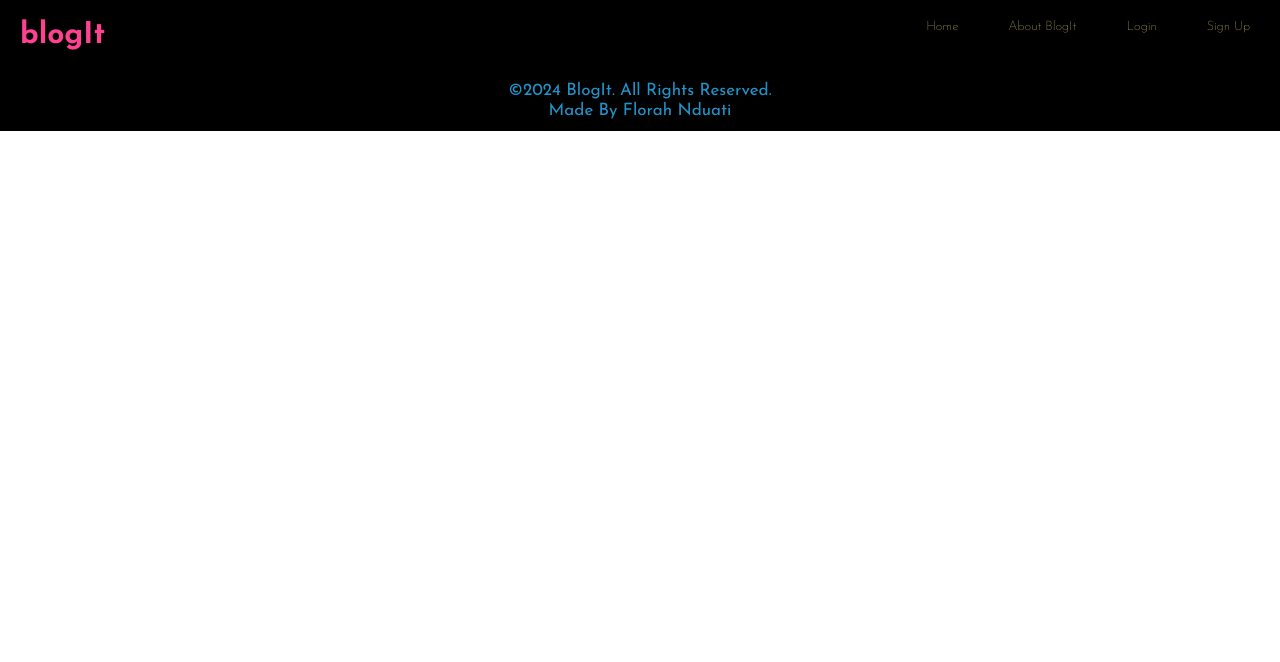
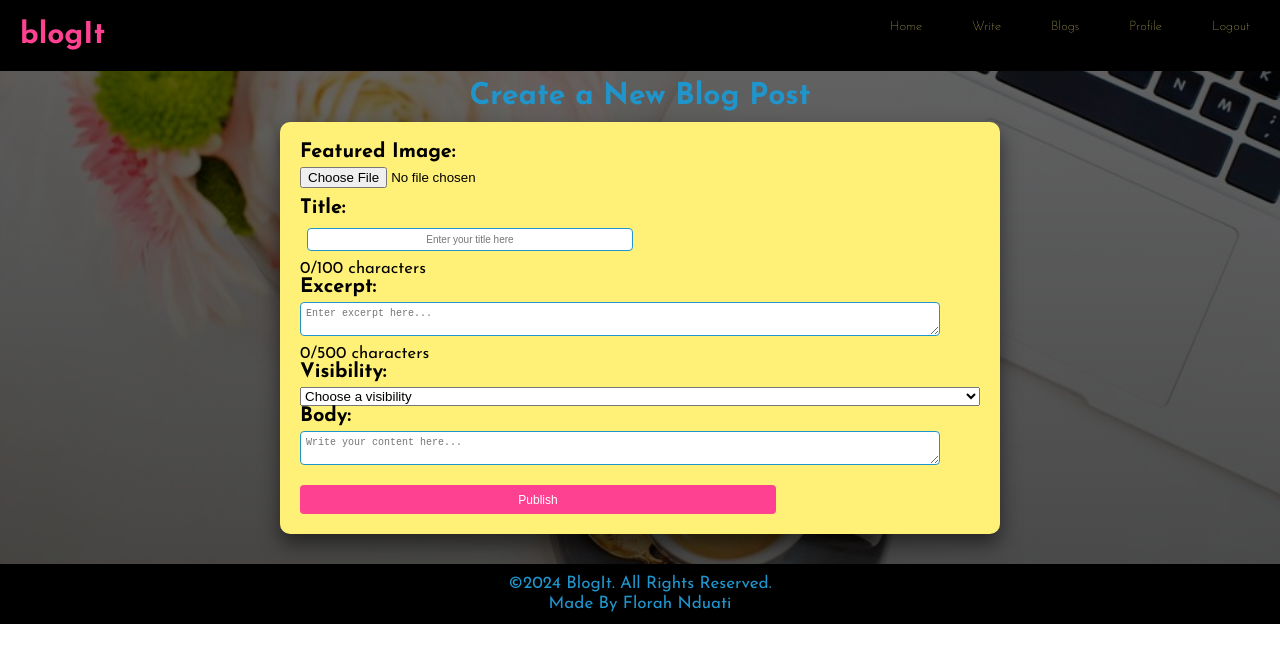
Before and after one commit to florah-nduati/blogIt, a React (Vite) app in the folder client/: page /write in a window 1280 px wide. Shown: the top 662 px of the page. Built offline with nearby package versions, Linux system fonts and the light colour scheme; sample sign-in values are in the browser's storage.

Commit message:
implement get a single blog functionality

```diff
--- a/client/src/App.jsx
+++ b/client/src/App.jsx
@@ -1,12 +1,17 @@
 import "./App.css";
 import { QueryClient, QueryClientProvider } from "react-query";
 import { BrowserRouter, Routes, Route } from "react-router-dom";
+import Protected from "./components/Protected/protected";
 import Header from "./components/Header/header";
 import Home from "./pages/home/home";
 import About from "./pages/about/about";
 import Login from "./pages/login/login";
 import SignUp from "./pages/sign up/sign up";
 import Footer from "./components/Footer/footer";
+import Write from "./pages/write/write";
+import FullBlog from "./pages/fullBlog/fullBlog";
+import Library from "./pages/library/library";
+
 
 const client = new QueryClient();
 
@@ -17,9 +22,41 @@ function App() {
         <Header />
         <Routes>
           <Route path="/" element={<Home />} />
-          <Route path="/About" element={<About />} />
           <Route path="/login" element={<Login />} />
           <Route path="/sign up" element={<SignUp />} />
+          <Route
+             path="/About"
+             element={
+             <Protected>
+               <About/>
+             </Protected>
+             }
+          />
+
+          <Route
+             path="/write"
+             element={
+             <Protected>
+                <Write/>
+             </Protected>
+             }
+          />
+          <Route
+             path="/blog/:id"
+             element={
+             <Protected>
+                <FullBlog/>
+             </Protected>
+             }
+          />
+          <Route
+             path="/blog/:id"
+             element={
+             <Protected>
+                <Library/>
+             </Protected>
+             }
+          />
         </Routes>
         <Footer />
       </BrowserRouter>
--- a/client/src/components/Header/header.jsx
+++ b/client/src/components/Header/header.jsx
@@ -1,36 +1,51 @@
 import React from "react";
+import { useNavigate } from "react-router-dom";
 import "./header.css";
 
 function Header() {
+  const navigate = useNavigate();
+
+  const isAuthenticated = localStorage.getItem("isAuthenticated");
+
+  const handleLogout = () => {
+    localStorage.removeItem("isAuthenticated");
+    // Add any other cleanup you need to do
+    navigate("/login"); // Redirect to login after logout
+  };
+
   return (
     <div className="header-navigation">
       <h1 className="logo-text">blogIt</h1>
       <nav>
         <ol className="navigation-list">
           <li className="navigation-item">
-            {" "}
-            <a href="/" className="navigation-link">
-              home
-            </a>
+            <a href="/" className="navigation-link">home</a>
+          </li>
+          {isAuthenticated ? (
+            <>
+              <li className="navigation-item">
+                <a href="/write" className="navigation-link">Write</a>
               </li>
               <li className="navigation-item">
-            {" "}
-            <a href="/About" className="navigation-link">
-              about blogIt
-            </a>
+                <a href="/blogs" className="navigation-link">Blogs</a>
               </li>
               <li className="navigation-item">
-            {" "}
-            <a href="/login" className="navigation-link">
-              login
-            </a>
+                <a href="/profile" className="navigation-link">Profile</a>
               </li>
               <li className="navigation-item">
-            {" "}
-            <a href="/sign up" className="navigation-link">
-              sign up
-            </a>
+                <a href="#" className="navigation-link" onClick={handleLogout}>Logout</a>
               </li>
+            </>
+          ) : (
+            <>
+              <li className="navigation-item">
+                <a href="/login" className="navigation-link">login</a>
+              </li>
+              <li className="navigation-item">
+                <a href="/sign up" className="navigation-link">sign up</a>
+              </li>
+            </>
+          )}
         </ol>
       </nav>
     </div>
--- /dev/null
+++ b/client/src/components/Protected/protected.jsx
@@ -0,0 +1,17 @@
+import React from "react";
+import { Navigate } from "react-router-dom";
+
+function Protected({ children }) {
+
+  const isAuthenticated = localStorage.getItem("isAuthenticated");
+
+
+  if (!isAuthenticated) {
+    return <Navigate to="/login" replace />;
+  }
+
+
+  return children;
+}
+
+export default Protected;
--- /dev/null
+++ b/client/src/pages/fullBlog/fullBlog.css
@@ -0,0 +1,78 @@
+/* Blog Post Container */
+.blog-post {
+    max-width: 800px;
+    margin: 2rem auto;
+    padding: 2rem;
+    background-color: #ffffff;
+    border-radius: 12px;
+    box-shadow: 0 10px 20px rgba(0, 0, 0, 0.15);
+    transition: transform 0.3s, box-shadow 0.3s;
+    font-family: 'Roboto', sans-serif;
+    position: relative;
+    overflow: hidden;
+  }
+
+  /* Hover Effect */
+  .blog-post:hover {
+    transform: translateY(-5px);
+    box-shadow: 0 15px 30px rgba(0, 0, 0, 0.2);
+  }
+
+  /* Blog Title */
+  .blog-title {
+    font-size: 2.8rem;
+    color: #ff6f61;
+    margin-bottom: 1rem;
+    font-weight: bold;
+    position: relative;
+  }
+
+  /* Blog Excerpt */
+  .blog-excerpt {
+    font-size: 1.3rem;
+    color: #555;
+    margin-bottom: 1.5rem;
+    font-style: italic;
+  }
+
+  /* Blog Body */
+  .blog-body {
+    font-size: 1.1rem;
+    line-height: 1.7;
+    color: #333;
+    margin-bottom: 2rem;
+  }
+
+  /* Blog Visibility */
+  .blog-visibility {
+    font-size: 1.1rem;
+    color: #fff;
+    background-color: #4caf50; /* Green background */
+    padding: 0.5rem 1rem;
+    border-radius: 20px;
+    display: inline-block;
+    margin-bottom: 1rem;
+  }
+
+  /* Blog Meta Section */
+  .blog-meta {
+    display: flex;
+    justify-content: space-between;
+  }
+
+  /* Blog Created & Updated Stickers */
+  .blog-created, .blog-updated {
+    font-size: 0.9rem;
+    padding: 0.5rem 1rem;
+    border-radius: 15px;
+    color: #fff;
+    font-weight: bold;
+  }
+
+  .blog-created {
+    background-color: #3f51b5; /* Indigo background */
+  }
+
+  .blog-updated {
+    background-color: #ff9800; /* Orange background */
+  }
--- /dev/null
+++ b/client/src/pages/fullBlog/fullBlog.jsx
@@ -0,0 +1,54 @@
+import React from 'react';
+import './fullBlog.css';
+import { useQuery } from "react-query";
+import {useActionData, useParams} from "react-router-dom";
+import apiBase from '../utils/api';
+
+function FullBlog() {
+
+  const { id } =useParams();
+ const {isLoading, isError, error, data} = useQuery({
+    queryFn: async ()=>{
+      const response = await fetch(`${apiBase}/blogs/${id}`, {credentials: "include"})
+
+      if  (response.ok === false) {
+        const error = await response.json();
+        throw new Error(error.message)
+      }
+
+      const data = await response.json();
+      console.log(data);
+      return data;
+    }
+  })
+
+  if (isLoading) {
+    return(
+      <h2>loading please wait...</h2>
+    )
+  }
+
+  if (isError) {
+    return(
+      <h2>{error.message}</h2>
+    )
+  }
+
+  return (
+    <div className="blog-post">
+      <h1 className="blog-title">{data.title}</h1>
+      <p>by {data.user.firstName} {data.user.lastName}</p>
+      <p className="blog-excerpt">{data.excerpt}</p>
+      <p className="blog-body">{data.body}</p>
+      <div className="blog-visibility">Visibility: <span>{data.visibility}</span></div>
+      <div className="blog-meta">
+        <span className="blog-created">Created: {new Date(data.createdAt).toLocaleDateString()}</span>
+        <span className="blog-updated">Updated: {new Date(data.updatedAt).toLocaleDateString()}</span>
+      </div>
+    </div>
+  );
+
+
+}
+
+export default FullBlog
--- /dev/null
+++ b/client/src/pages/library/library.jsx
@@ -0,0 +1,9 @@
+import React from 'react'
+
+function Library() {
+  return (
+    <div>library</div>
+  )
+}
+
+export default Library
--- a/client/src/pages/login/login.jsx
+++ b/client/src/pages/login/login.jsx
@@ -31,8 +31,9 @@ function Login() {
     },
     onSuccess: (user) => {
       setUser(user);
+      localStorage.setItem("isAuthenticated", "true");
       setFormError("Login successful!");
-      setTimeout(() => navigate("/write"), 1000);
+      setTimeout(() => navigate("/Write"), 1000);
     },
     onError: () => setFormError("Invalid credentials, please try again."),
   });
--- a/client/src/pages/write/write.css
+++ b/client/src/pages/write/write.css
@@ -0,0 +1,96 @@
+
+
+.write-page {
+  background: linear-gradient(rgba(0, 0, 0, 0.6), rgba(0, 0, 0, 0.7)),
+    url(../../assets/hero.jpg);
+  background-size: cover;
+  background-position: center;
+  height: auto;
+  display: flex;
+  flex-direction: column;
+  justify-content: center;
+  align-items: center;
+
+
+
+  }
+
+  h2 {
+    text-align: center;
+    font-weight: 900;
+    color:var(--color-footer);
+    font-size: 3rem;
+    margin: 1rem 0;
+  }
+
+  .write-form {
+    padding: 2rem;
+    box-shadow: 0px 10px 20px rgba(0, 0, 0, 0.5);
+    margin-bottom:3rem;
+    display: flex;
+    flex-direction: column;
+    font-size: 2rem;
+    border-radius: 10px;
+    background-color: var(--color-header);
+    height: auto;
+    width: 90vh;
+  }
+
+  label {
+    margin-bottom: 0.5rem;
+    font-weight: 900;
+    color:var(--color-primary);
+  }
+
+  input[type="text"],
+  textarea {
+    padding: 0.5rem;
+    border: 1px solid var(--color-footer);
+    border-radius: 4px;
+    max-width: 80vh;
+    margin-bottom: 1rem;
+    font-size: 1rem;
+    transition: border-color 0.3s;
+  }
+
+  input[type="text"]:focus,
+  textarea:focus {
+    border-color:var(--color-footer);
+    outline: none;
+  }
+
+  input[type="file"] {
+    margin-bottom: 1rem;
+  }
+
+  .small {
+    font-size: 0.85rem;
+    color:var(--color-tersiary);
+  }
+
+  .error-message {
+    color:var(--color-secondary);
+    margin-bottom: 1rem;
+  }
+
+  .submit-btn {
+    display: flex;
+    justify-content: center;
+    padding: 0.75rem;
+    background-color: var(--color-secondary);
+    color:var(--color-primary);
+    align-items: center;
+    border: none;
+    border-radius: 4px;
+    cursor: pointer;
+    font-size: 1rem;
+    transition: background-color 0.3s;
+  }
+
+  .submit-btn:hover {
+    background-color:var(--color-tersiary);
+  }
+
+  .react-quill {
+    margin-bottom: 1rem;
+  }
--- a/client/src/pages/write/write.jsx
+++ b/client/src/pages/write/write.jsx
@@ -1,69 +1,88 @@
-import { useState, useEffect}from "react";
-import {useParams, useNavigate } from "react-router-dom";
+import { useState } from "react";
+import { useMutation } from "react-query";
+import { useParams, useNavigate } from "react-router-dom";
+import apiBase from "../utils/api";
 import useUserStore from "../store/userStore";
-import apiBase from "../utils/api";
-import ReactQuill from "react-quill";
-import "react-quill/dist/quill.snow.css";
-import axios from "axios";
 import "./Write.css";
 
-const WritePage = () => {
+const Write = () => {
   const [title, setTitle] = useState("");
   const [excerpt, setExcerpt] = useState("");
   const [body, setBody] = useState("");
   const [featuredImage, setFeaturedImage] = useState(null);
+  const [visibility, setVisibility] = useState("");
   const [error, setError] = useState("");
   const navigate = useNavigate();
+  const setUser = useUserStore((state) => state.setUser);
+  const titleCharLimit = 100;
+  const excerptCharLimit = 500;
 
+  const { mutate, isLoading } = useMutation({
+    mutationFn: async (blog) => {
 
-  const titleCharLimit = 100;
-  const excerptCharLimit = 250;
+        const response = await fetch(`${apiBase}/blogs`, {
+          method: "POST",
+          body: JSON.stringify(blog),
+          headers: {
+            "Content-Type": "application/json",
+          },
+          credentials: "include",
+        });
 
+        if (!response.ok) {
+          const error = await response.json();
+          throw new Error(error.message);
+        }
+
+        const data = await response.json();
+        return data;
+
+    },
+    onSuccess: (data) =>{
+      setUser(data);
+      setError("published the blog successfully");
+      setTimeout(() => navigate(`/blog/${data.id}`), 1000);
+    },
+
+    onError: () => setError("failed to publish the blog, please try again."),
+
+  });
 
   const handleImageUpload = (e) => {
-    setFeaturedImage(e.target.files[0]);
+    const file = e.target.files[0];
+    if (file) {
+      setFeaturedImage(URL.createObjectURL(file));
+    }
   };
 
-
-  const handleSubmit = async (e) => {
+  const handleSubmit = (e) => {
     e.preventDefault();
-    if (!title || !excerpt || !body || !featuredImage) {
-      setError("All fields are required.");
+    if (!title || !excerpt || !body || !featuredImage || (visibility !== "private" && visibility !== "public")) {
+      setError("Please fill in all required fields with valid values.");
       return;
     }
 
-    const formData = new FormData();
-    formData.append("title", title);
-    formData.append("excerpt", excerpt);
-    formData.append("body", body);
-    formData.append("featuredImage", featuredImage);
+    const blog = {
+      title,
+      excerpt,
+      body,
+      featuredImage,
+      visibility,
+    };
 
-    try {
-      const response = await axios.post("http://localhost:3000/blogs", formData, {
-        headers: { "Content-Type": "multipart/form-data" },
-      });
-
-      if (response.status === 201) {
-        navigate(`/blogs/${response.data.id}`); // Redirect to post detail page
-      }
-    } catch (err) {
-      console.error(err);
-      setError("Failed to publish the blog. Please try again.");
-    }
+    mutate(blog);
   };
 
   return (
     <div className="write-page">
       <h2>Create a New Blog Post</h2>
-      <form onSubmit={handleSubmit} encType="multipart/form-data" className="write-form">
+      <form onSubmit={handleSubmit} className="write-form">
         {error && <p className="error-message">{error}</p>}
 
-        {/* Featured Image Upload */}
-        <label>Featured Image (required):</label>
+        <label>Featured Image:</label>
         <input type="file" accept="image/*" onChange={handleImageUpload} required />
 
-        {/* Title Input */}
-        <label>Title (required):</label>
+        <label>Title:</label>
         <input
           type="text"
           value={title}
@@ -74,8 +93,7 @@ const WritePage = () => {
         />
         <small>{title.length}/{titleCharLimit} characters</small>
 
-        {/* Excerpt Input */}
-        <label>Excerpt (required):</label>
+        <label>Excerpt:</label>
         <textarea
           value={excerpt}
           onChange={(e) => setExcerpt(e.target.value)}
@@ -85,20 +103,27 @@ const WritePage = () => {
         />
         <small>{excerpt.length}/{excerptCharLimit} characters</small>
 
-        {/* Body Input with Rich Text Editor */}
-        <label>Body (required):</label>
-        <ReactQuill
-          theme="snow"
+        <label>Visibility:</label>
+        <select value={visibility} onChange={(e) => setVisibility(e.target.value)} required>
+          <option value="">Choose a visibility</option>
+          <option value="private">Private</option>
+          <option value="public">Public</option>
+        </select>
+
+        <label>Body:</label>
+        <textarea
           value={body}
-          onChange={setBody}
+          onChange={(e) => setBody(e.target.value)}
           placeholder="Write your content here..."
+          required
         />
 
-        {/* Submit Button */}
-        <button type="submit" className="submit-btn">Publish</button>
+        <button type="submit" className="submit-btn" disabled={isLoading}>
+          {isLoading ? "Please wait..." : "Publish"}
+        </button>
       </form>
     </div>
   );
 };
 
-export default WritePage;
+export default Write;
```
Also changed, not shown: client/src/pages/explore/explore.css (deleted), client/src/pages/explore/explore.jsx (deleted). Lines whose indentation alone changed are shown as unchanged.
